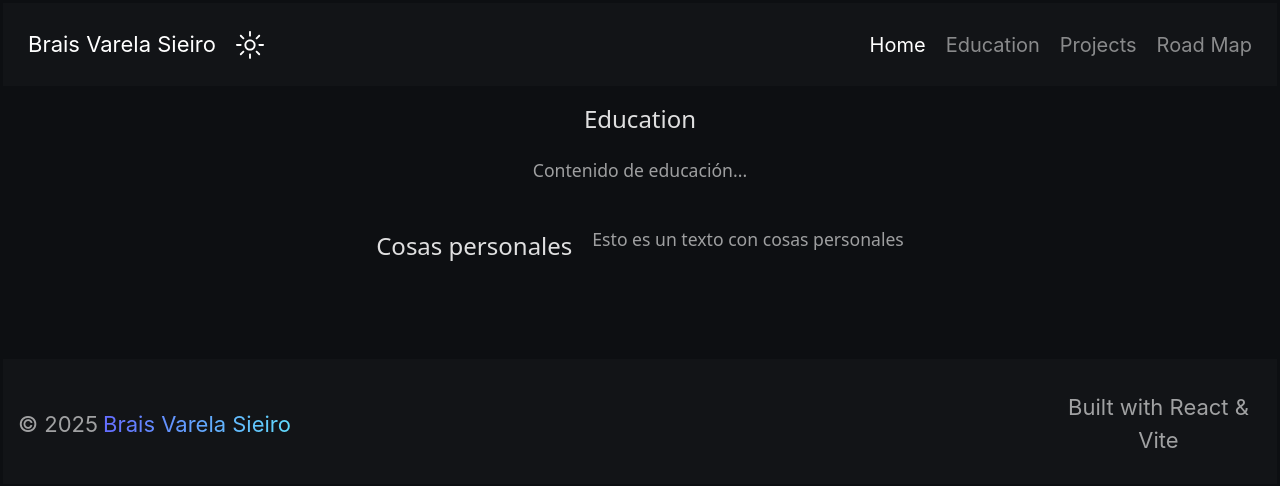
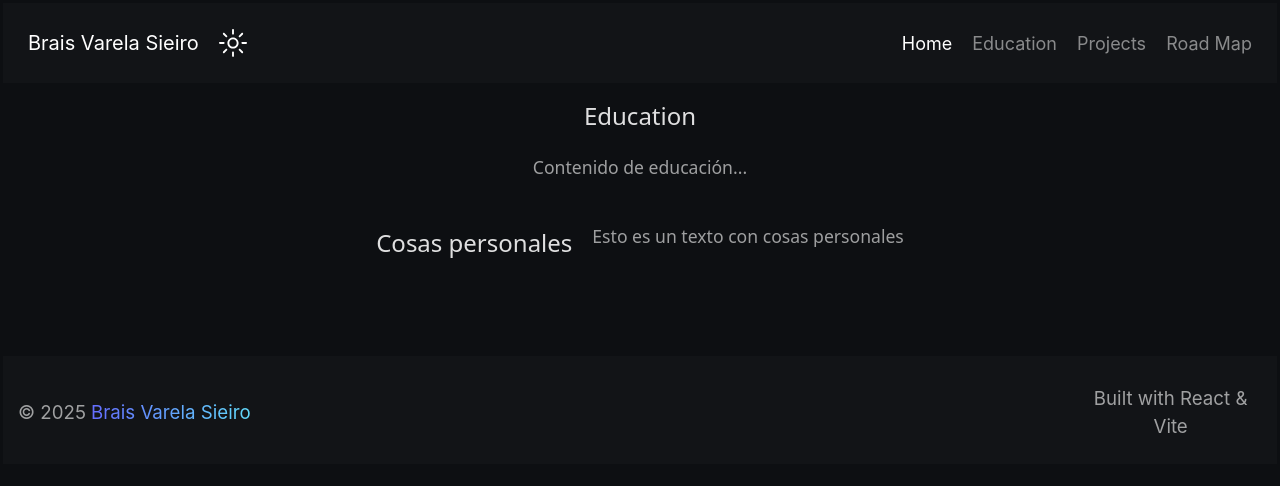
Before and after one commit to bvarelai/portfolio, a React (Vite) app: page /portfolio/education in a window 1280 px wide. Shown: the top 486 px of the page. Built offline with nearby package versions, Linux system fonts and the light colour scheme.

Commit message:
fourth version of my website

```diff
--- a/src/home.css
+++ b/src/home.css
@@ -428,7 +428,7 @@
   }
 
   .web-header span{
-    font-size: 22px;
+    font-size: 20px;
   }
 
   .web-header div{
@@ -442,7 +442,7 @@
     text-decoration: inherit;
     transition: color 0.5s;
     color :var(--color-font-normal-text);
-    font-size: 20px;
+    font-size: 18px;
   }
 
   .web-header a:hover{
@@ -515,14 +515,14 @@
   }
 
   .information h2{
-    font-size: 32px;
+    font-size: 28px;
     font-family: 'Inter', sans-serif;
     color: var(--color-font-normal-text);
   }
 
   .information p{
     width: 500px;
-    font-size: 22px;
+    font-size: 20px;
     color: var(--color-font-little-text);
   }
 
@@ -546,7 +546,7 @@
   }
 
   .about-me span{
-    font-size: 22px;
+    font-size: 20px;
     width: 800px;
     margin-top: -25px;
     color: var(--color-font-normal-text);
@@ -565,22 +565,23 @@
     flex-direction: column;
     text-align: left;
     padding: 10px;
+    padding-block-end: 15px;
     background-color:var(--color-background-information);
     border-radius: 15px;
     transition: transform 0.5s;
-    width: 450px;
+    width: 430px;
   }
 
   .personal-info h3 {
     margin-top: 10px;
-    font-size: 26px;
+    font-size: 22px;
     margin-bottom: 10px;
     font-family: 'Inter', sans-serif;
     color: var(--color-font-normal-text);
   }
 
   .personal-info li{
-    font-size: 22px;
+    font-size: 20px;
     margin-left: 35px;
     color: var(--color-font-normal-text);
   }
@@ -608,7 +609,7 @@
 
    .competence-abilities span{
      margin-top: -15px;
-     font-size: 22px;
+     font-size: 20px;
      color: var(--color-font-normal-text);
    }
 
@@ -632,8 +633,8 @@
     display: flex;
     flex-direction: row;
     gap: 10px;
-    margin-left: 55px;
-    margin-top: -20px;
+    margin-left: 5px;
+    margin-top: -25px;
   }
 
   .link img{
@@ -691,7 +692,7 @@
     margin-top: 25px;
     margin-block-end: 45px;
     display: grid;
-    grid-template-columns: repeat(5, 180px);
+    grid-template-columns: repeat(5, 160px);
     justify-content: center;
     gap: 20px;
   }
@@ -705,7 +706,7 @@
     gap: 20px;
     background-color: var(--color-background-tecnologies);
     border-radius: 15px;
-    width: 170px;
+    width: 140px;
     padding-top: 10px;
   }
 
@@ -714,7 +715,7 @@
   }
 
   .tecnologies span{
-    font-size: 19px;
+    font-size: 17px;
     margin-bottom: 10px;
   }
 
@@ -722,9 +723,6 @@
     color: var( --color-tecnologies-icons);
   }
 
-  .built-with{
-  width: 250px;
-  }
   .links-info img {
     width: 27px;
     height: 27px;
@@ -774,11 +772,17 @@
     padding: 15px;
     padding-block-end: 5px;
     padding-top: 10px;
-    font-size: 20px;
+    font-size: 17px;
     font-family: 'Inter', sans-serif;
     display: flex;
-    justify-content: center;
+    flex-direction: row;
+    justify-content: space-between;
     align-self: center;
     text-align: center;
   }
+
+   .built-with{
+    width: 260px;
+    margin-left: 180px;
+   }
 }
--- a/src/home.tsx
+++ b/src/home.tsx
@@ -77,7 +77,7 @@ export default function Home () {
         <div className='tecnologies'>
             {items.map((item, index) => (
               <div key={index}>
-                <FontAwesomeIcon className='icon-tecnologies' icon={item.icon} size="5x"/>
+                <FontAwesomeIcon className='icon-tecnologies' icon={item.icon} size="4x"/>
                 <span>{item.name}</span>
               </div>
             ))}
```
Also changed, not shown: 1 other file (tests, documents, lock files or other folders).
